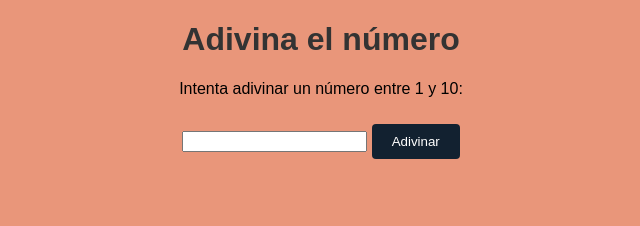
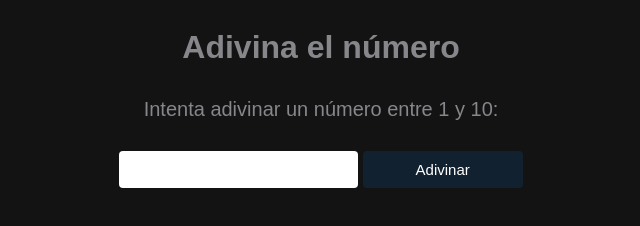
Before and after one commit to IvanMiranda1010100/Juego-Basico-de-adivinar-el-numero, a plain HTML site: page index.html in a window 1280 px wide. Shown: the whole page, without its empty margins (319-959 px from the left). Drawn offline with Linux system fonts and the light colour scheme.

Commit message:
Colores y tamaños cambiados,ahora cuenta con un boton para recargar la pagina una vez adivinas el numero

```diff
--- a/index.css
+++ b/index.css
@@ -4,22 +4,56 @@
 
 body {
   font-family: Arial, sans-serif;
-  text-align: center;
-  background-color: darksalmon;
+  background-color: #131313;
+  display: flex;
+  justify-content: center;
+  height: 42rem;
+
 }
 
-h1 {
-  color: #333;
+.container{
+  width: 700px;
+  height: 600px;
+  display: flex;
+  flex-direction: column;
+  align-items: center;
+}
+
+h1 , p {
+  color: #86868B;
+}
+
+.input-container{
+  height: 5rem;
+}
+
+@media(max-width:369px){
+.input-container{
+  text-align: center;
+}
+}
+
+input{
+  font-size: 15px;
+  padding: 10px 20px;
+  border: none;
+  border-radius: 4px;
 }
 
 button {
+  font-size: 15px;
+  width: 10rem;
   padding: 10px 20px;
   margin-top: 10px;
   background-color: #122130;
-  color: rgb(254, 254, 254);
+  color: white;
   border: none;
   border-radius: 4px;
   cursor: pointer;
+}
+
+#button-juego-nuevo{
+display: none;
 }
 
 #imageContainer {
@@ -27,16 +61,24 @@ button {
   justify-content: center;
   align-items: center;
   display: none; /* La imagen se oculta inicialmente */
+  max-width: 500px;
+  height: 400px;
+  margin: 10px;
 }
 
 img {
-  margin: 1rem;
-  width: 200px;
-  height: 200px;
+  width: 100%;
+  height: 100%;
   object-fit: cover;
 }
 
+p{
+  font-size: 20px;
+  margin-top: 10px;
+}
 
-button:hover {
-  background-color: #ee0f0f;
-}
+@media(max-width:369px){
+  p{
+    font-size: 18px;
+  }
+  }
--- a/index.html
+++ b/index.html
@@ -21,6 +21,7 @@
     </div>
 
     <p id="message"></p>
+    <button id="button-juego-nuevo">Jugar de nuevo</button>
   </div>
 
   <script src="./index.js"></script>
--- a/index.js
+++ b/index.js
@@ -8,6 +8,7 @@ const guessInput = document.getElementById('guessInput');
 const message = document.getElementById('message');
 const imageContainer=document.getElementById("imageContainer")
 const ImageResultado=document.getElementById("img")
+const ButtonNuevoJuego=document.getElementById("button-juego-nuevo")
 
 // Contador de intentos
 let attempts = 0;
@@ -24,6 +25,7 @@ function checkGuess() {
   if (guess === randomNumber) {
     message.textContent = `¡Felicidades! Adivinaste el número en ${attempts} intentos.`;
     message.style.color = 'green';
+    ButtonNuevoJuego.style.display="block"
     guessInput.disabled = true;
   } else if (guess < randomNumber) {
     message.textContent = 'El número es más grande. Intenta de nuevo.';
@@ -68,3 +70,8 @@ function checkGuess() {
   // Limpia la entrada
   guessInput.value = '';
 }
+
+document.getElementById('button-juego-nuevo').addEventListener('click', function() {
+  // Recargar la página
+  location.reload();
+});
```
